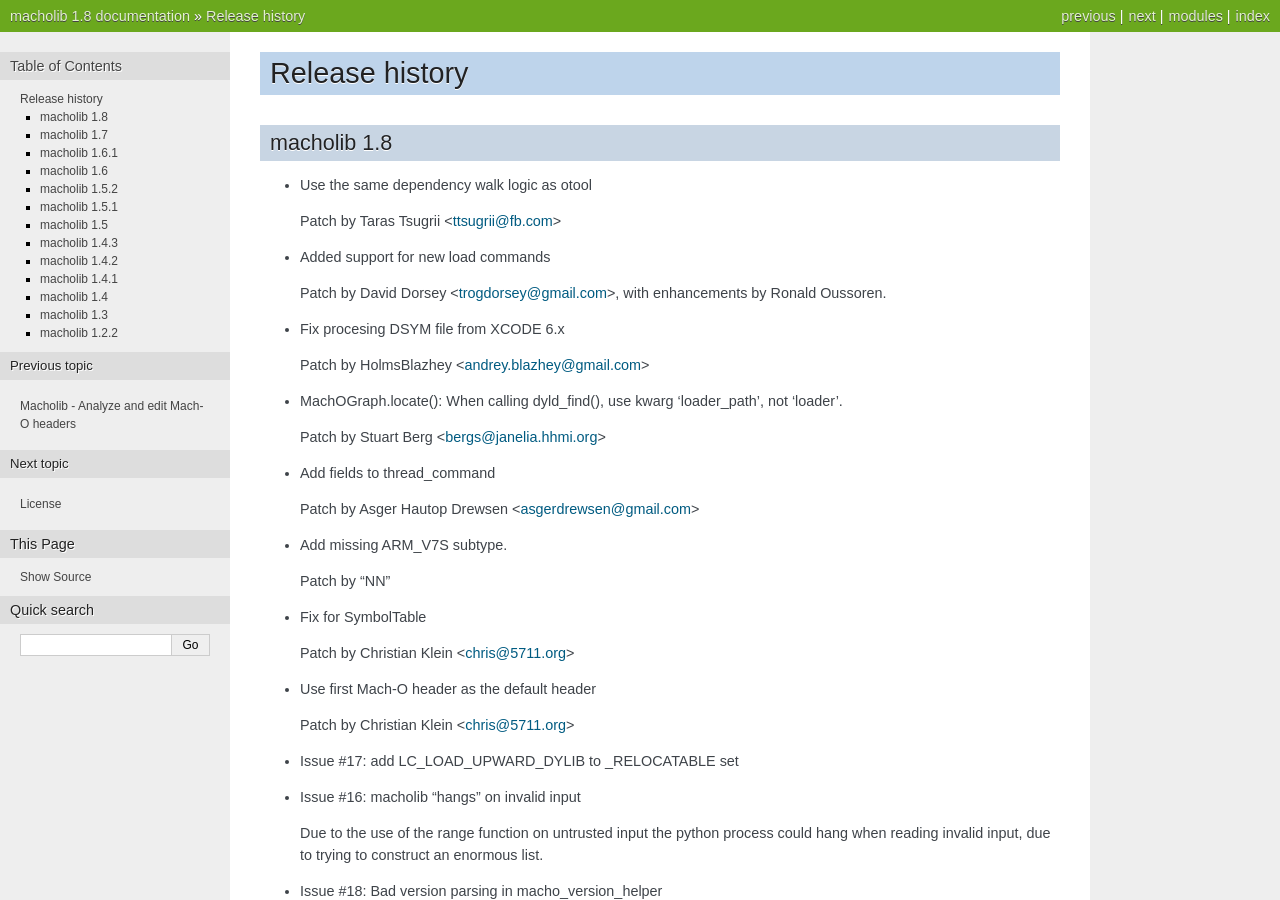
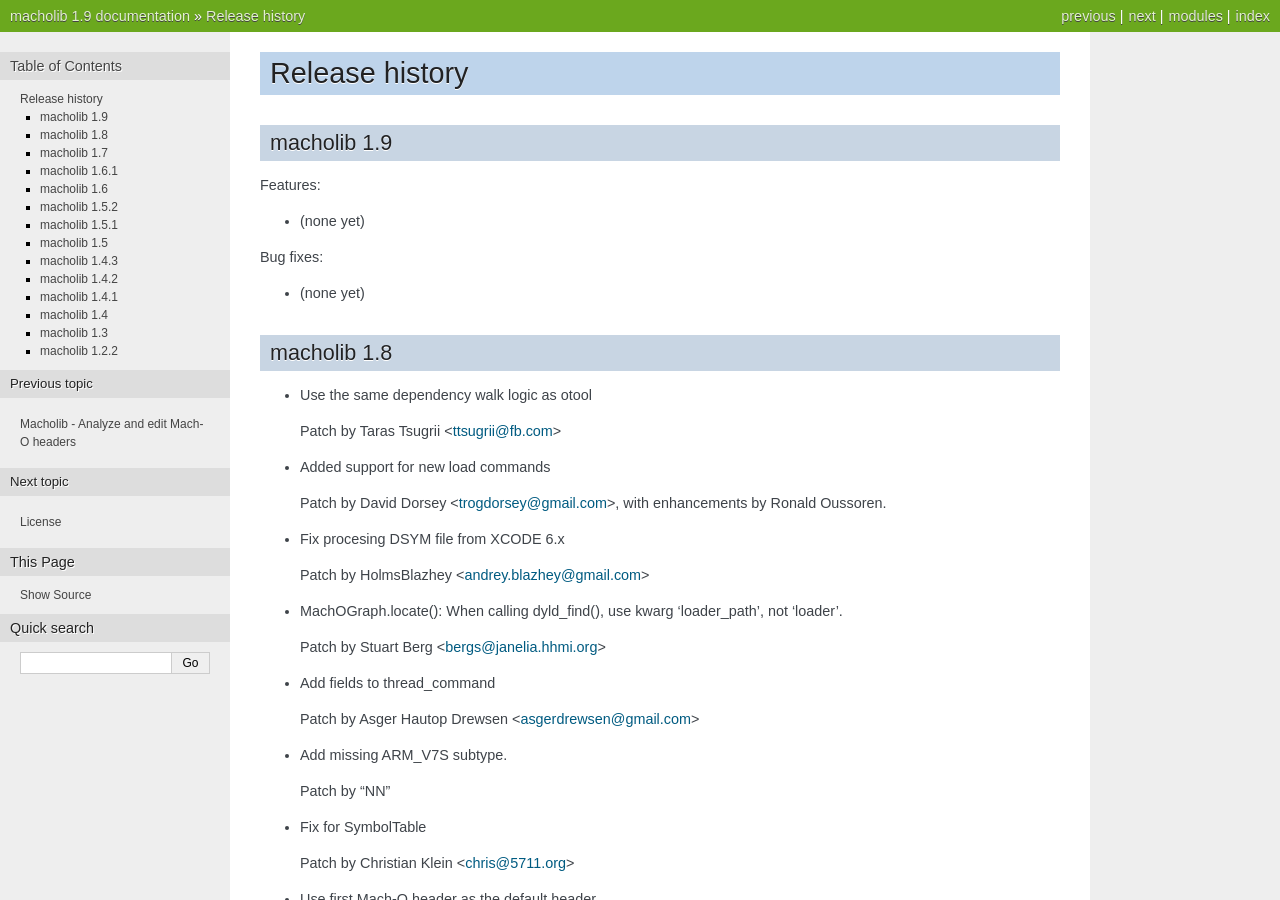
Before and after one commit to ronaldoussoren/macholib, a Sphinx documentation site: the page built from doc/changelog.rst, in a window 1280 px wide and 900 px high. Built offline with Sphinx 7.4.7, drawn with Linux system fonts in a browser that asks for light colours; some of the changed text lies outside the part shown.

Commit message:
Update version number

```diff
--- a/doc/changelog.rst
+++ b/doc/changelog.rst
@@ -1,5 +1,16 @@
 Release history
 ===============
+
+macholib 1.9
+------------
+
+Features:
+
+* (none yet)
+
+Bug fixes:
+
+* (none yet)
 
 macholib 1.8
 ------------
--- a/setup.cfg
+++ b/setup.cfg
@@ -1,6 +1,6 @@
 [metadata]
 name = macholib
-version = 1.8
+version = 1.9
 description = Mach-O header analysis and editing
 long_description_file =
   README.txt
```
